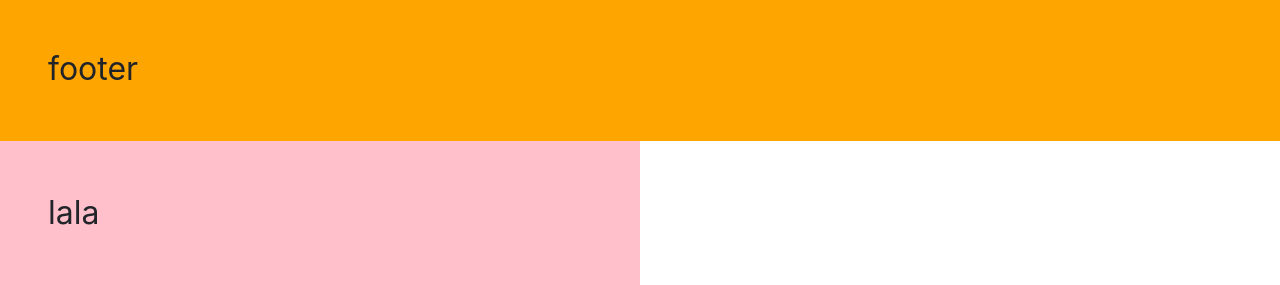
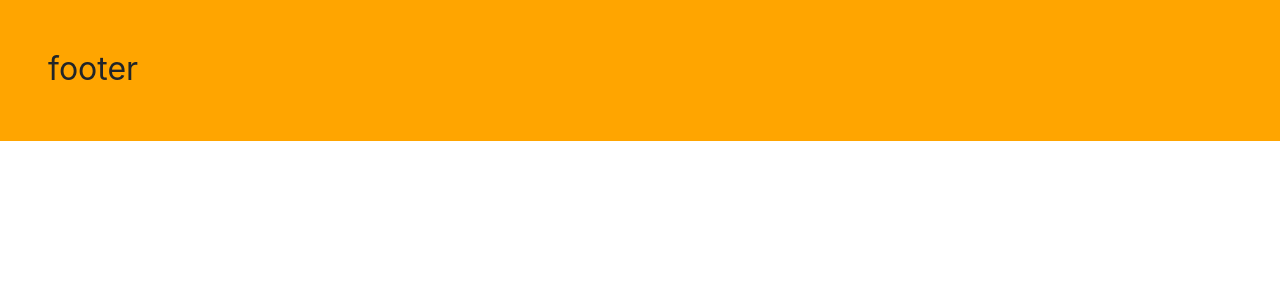
Before and after one commit to Tonisal/spielwiese, a website: page html/cssgrid.html in a window 1280 px wide. Shown: the part 795-1080 px from the top of the page. After the commit the page ends 936 px from the top, so only its background shows below. Drawn offline with Linux system fonts and the light colour scheme.

Commit message:
add current status

```diff
--- a/assets/src/scss/_grid.scss
+++ b/assets/src/scss/_grid.scss
@@ -68,8 +68,4 @@
     grid-area: footer;
     background-color: orange;
   }
-
-  .lala {
-    background-color: pink;
-  }
 }
--- a/html/cssgrid.html
+++ b/html/cssgrid.html
@@ -28,7 +28,6 @@
         <div class="main-content">main-content</div>
         <div class="sidebar">sidebar</div>
         <div class="footer">footer</div>
-        <div class="lala">lala</div>
     </div>
 </main>
 
```
Also changed, not shown: assets/dst/css/min/style.min.css, assets/dst/css/style.css.
